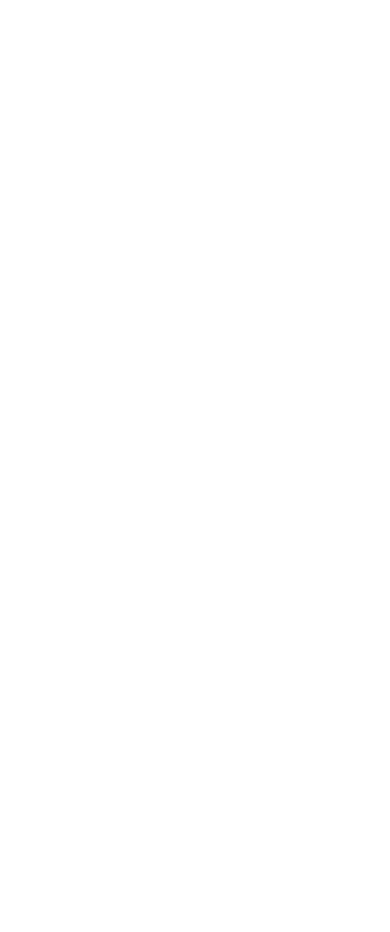
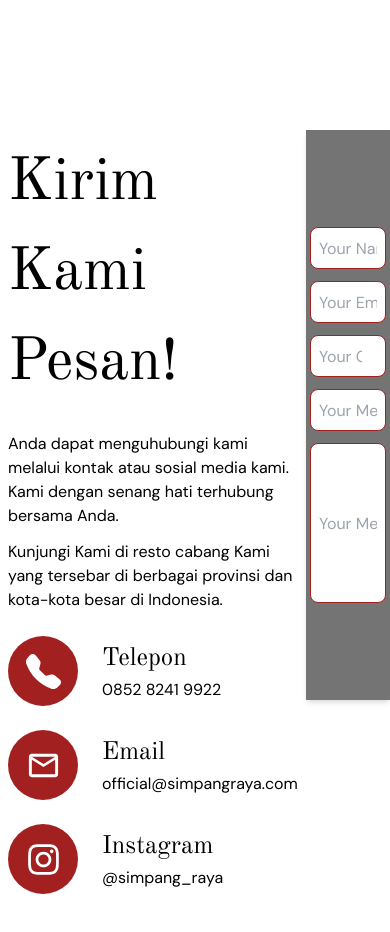
Before and after one commit to malvz22/simpang-raya, a Next.js app: page / in a window 390 px wide. Shown: the part 5720-6652 px from the top of the page. Before the commit the page ends 5746 px from the top, so only its background shows below. Built offline with nearby package versions, Linux system fonts and the light colour scheme.

Commit message:
feat: contact section

```diff
--- a/src/app/globals.css
+++ b/src/app/globals.css
@@ -29,6 +29,6 @@
 } */
 
 
-p{
+p, input{
   font-family: 'DM Sans', sans-serif;
 }
--- a/src/app/page.tsx
+++ b/src/app/page.tsx
@@ -6,6 +6,9 @@
 import SliderMakanan from "./Components/SliderMakanan";
 import SliderMinuman from "./Components/SliderMinuman";
 import SliderDessert from "./Components/SliderDessert";
+import { BsFillTelephoneFill } from "react-icons/bs";
+import { MdOutlineEmail } from "react-icons/md";
+import { FaInstagram } from "react-icons/fa";
 
 export default function Home() {
   const settings = {
@@ -255,6 +258,90 @@
         <h1 className="text-center text-[60px] text-[#A22020]">
           CABANG SIMPANG RAYA
         </h1>
+        <p className="text-center">(Work in Progress :))</p>
+      </div>
+      <div className="max-w-[1170px] mx-auto flex sm:flex-col md:flex-row py-20 justify-between">
+        <div className="flex flex-col max-w-[512px] p-2 gap-6">
+          <h1 className="text-[60px] text-black">Kirim Kami Pesan!</h1>
+          <div>
+            <p className="mb-3 text-[16px]">
+              Anda dapat menguhubungi kami melalui kontak atau sosial media
+              kami. Kami dengan senang hati terhubung bersama Anda.
+            </p>
+            <p className="text-[16px]">
+              Kunjungi Kami di resto cabang Kami yang tersebar di berbagai
+              provinsi dan kota-kota besar di Indonesia.
+            </p>
+          </div>
+          <div className="flex flex-row gap-6">
+            <div className="rounded-full w-[70px] h-[70px] flex justify-center items-center bg-[#A22020]">
+              <BsFillTelephoneFill size={35} className="text-white" />
+            </div>
+            <div className="flex flex-col justify-center">
+              <h1 className="text-[25px]">Telepon</h1>
+              <p>0852 8241 9922</p>
+            </div>
+          </div>
+          <div className="flex flex-row gap-6">
+            <div className="rounded-full w-[70px] h-[70px] flex justify-center items-center bg-[#A22020]">
+              <MdOutlineEmail size={35} className="text-white" />
+            </div>
+            <div className="flex flex-col justify-center">
+              <h1 className="text-[25px]">Email</h1>
+              <p>official@simpangraya.com</p>
+            </div>
+          </div>
+          <div className="flex flex-row gap-6">
+            <div className="rounded-full w-[70px] h-[70px] flex justify-center items-center bg-[#A22020]">
+              <FaInstagram size={35} className="text-white" />
+            </div>
+            <div className="flex flex-col justify-center">
+              <h1 className="text-[25px]">Instagram</h1>
+              <p>@simpang_raya</p>
+            </div>
+          </div>
+        </div>
+        <div className="w-full max-w-[600px]">
+          <div className="bg-[#747474] flex justify-center items-center h-[570px] shadow-md">
+            <form className="flex flex-col justify-center items-center gap-3 w-full max-w-[100%]">
+              <input
+                type="text"
+                id="name"
+                name="name"
+                placeholder="Your Name"
+                className="border-[#A22020] border-solid border-[1px] rounded-lg px-2 h-[42px] w-full max-w-[90%]"
+              ></input>
+              <input
+                type="email"
+                id="email"
+                name="email"
+                placeholder="Your Email (example@rmail.com)"
+                className="border-[#A22020] border-solid border-[1px] rounded-lg px-2 h-[42px] w-full max-w-[90%]"
+              ></input>
+              <input
+                type="number"
+                id="contactNumber"
+                name="contactNumber"
+                placeholder="Your Contact Number"
+                className="border-[#A22020] border-solid border-[1px] rounded-lg px-2 h-[42px] w-full max-w-[90%]"
+              ></input>
+              <input
+                type="text"
+                id="messageSubject"
+                name="messageSubject"
+                placeholder="Your Message Subject"
+                className="border-[#A22020] border-solid border-[1px] rounded-lg px-2 h-[42px] w-full max-w-[90%]"
+              ></input>
+              <input
+                type="textarea"
+                id="message"
+                name="message"
+                placeholder="Your Message Here"
+                className="border-[#A22020] border-solid border-[1px] rounded-lg px-2 h-[160px] w-full max-w-[90%]"
+              ></input>
+            </form>
+          </div>
+        </div>
       </div>
     </>
   );
```
